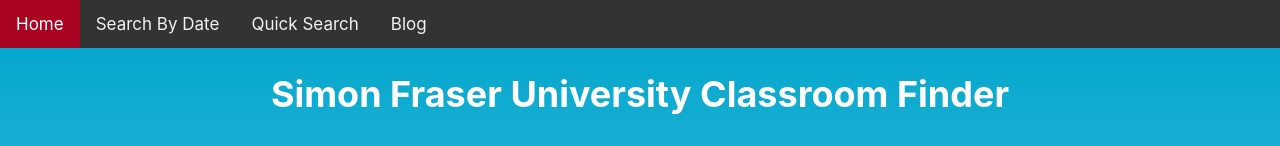
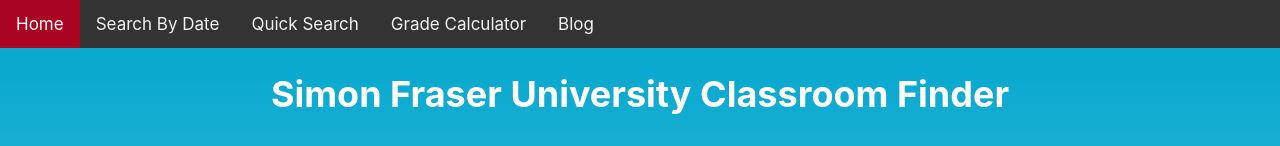
Before and after one commit to milosratkovic/classroom-availability-finder, a React (Create React App) app: page / in a window 1280 px wide. Shown: the top 146 px of the page. Built offline with nearby package versions, Linux system fonts and the light colour scheme.

Commit message:
Update Navbar.js

```diff
--- a/src/Navbar.js
+++ b/src/Navbar.js
@@ -5,7 +5,8 @@
 <div class="topnav" id="myTopnav">
   <a href='/' class="active">Home</a>
   <a href='/'>Search By Date</a>
-   <a href='/QuickSearch'>Quick Search</a>
+  <a href='/QuickSearch'>Quick Search</a>
+  <a href='/GradeCalculator'>Grade Calculator</a>
   <a href='/BlogPost'>Blog</a>
 
  {/* <a href='/SearchByRoom'>Search By Room</a> */}
```
